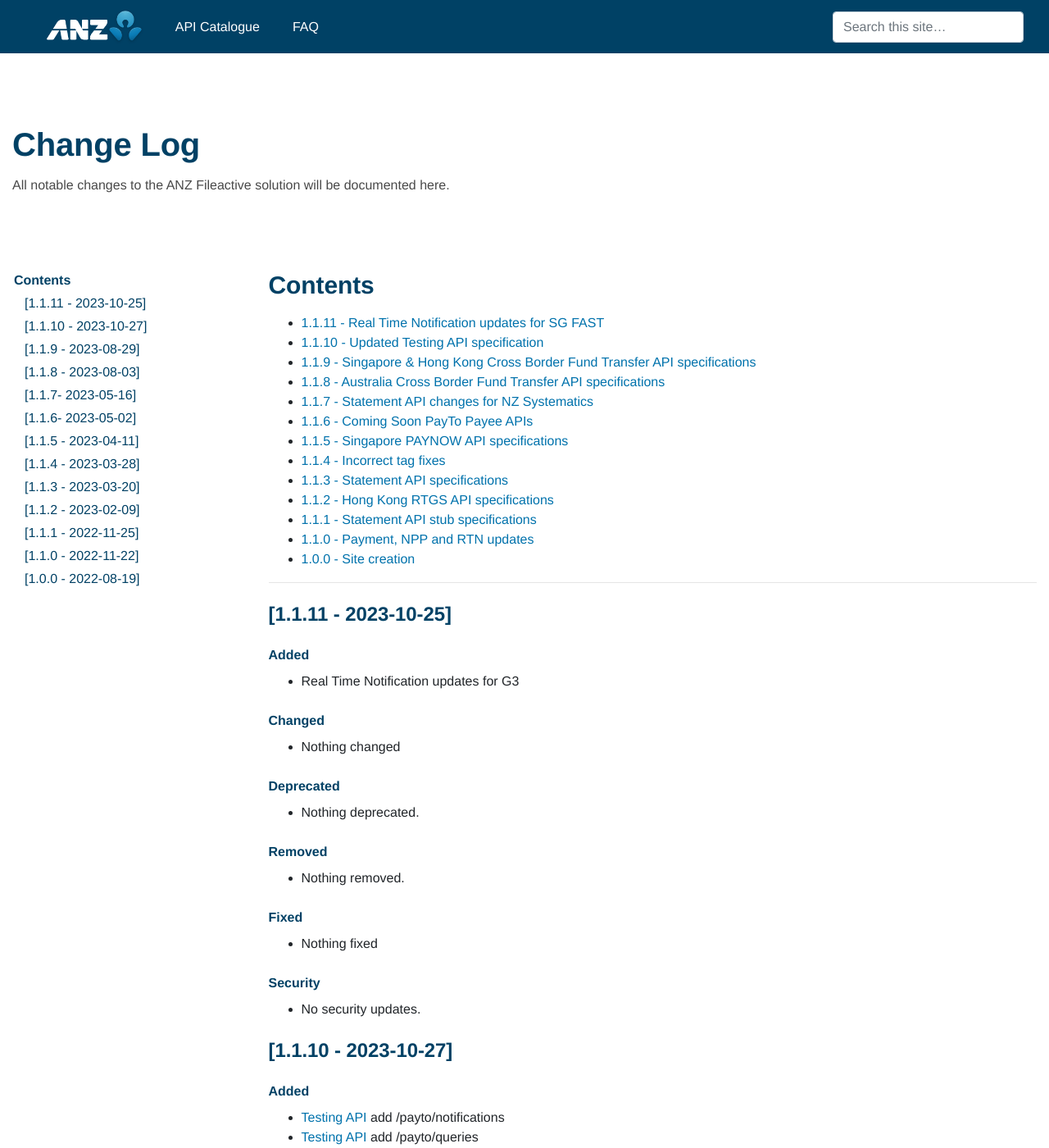
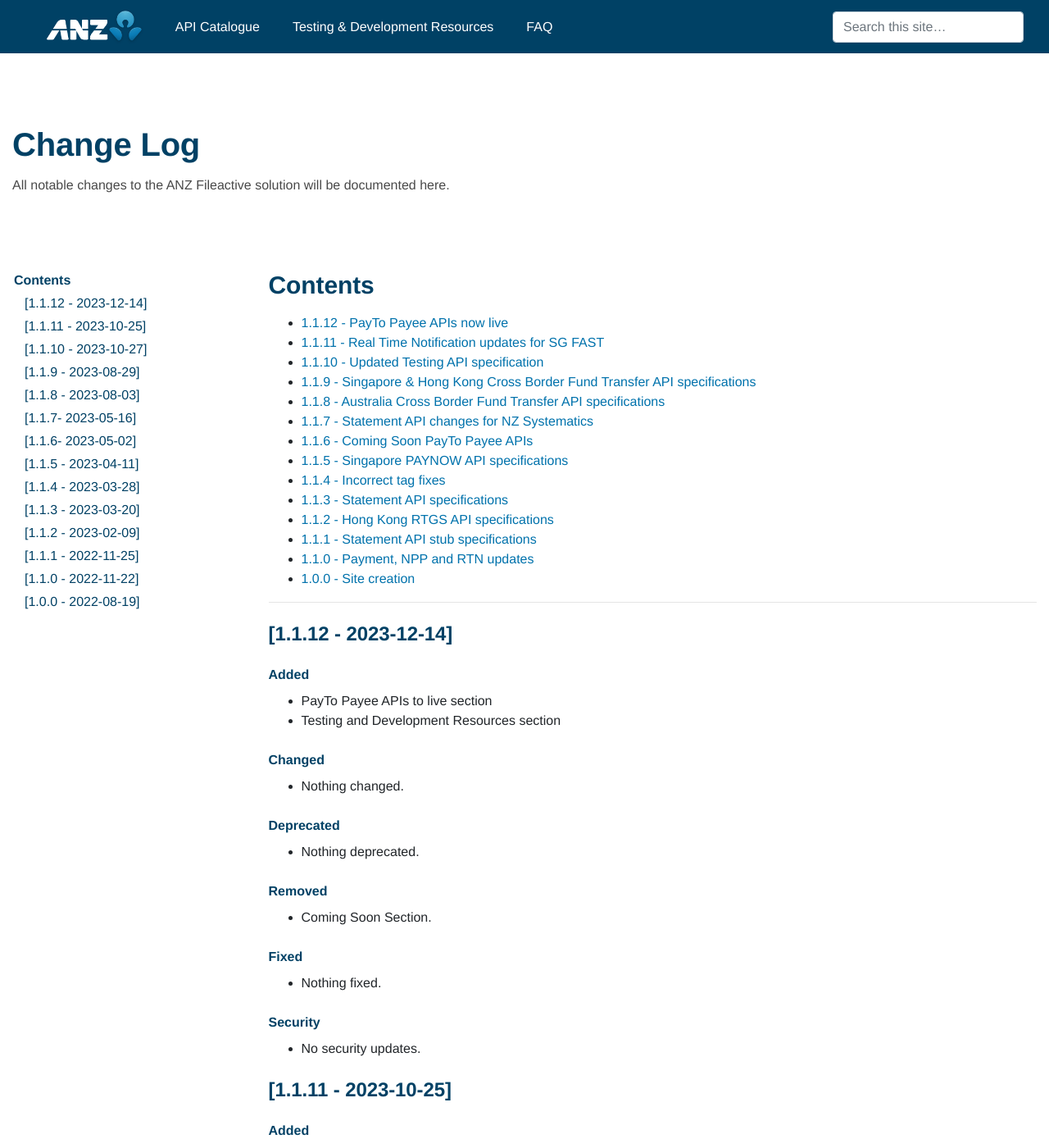
Before and after one commit to anz-insto/anz-insto.github.io, a Jekyll site: the page built from pages/changelog.md, in a window 1280 px wide and 1400 px high. Shown: the whole window at 82% size. Built offline with Jekyll 4.4.1, drawn with Linux system fonts in a browser that asks for light colours.

Commit message:
NPC-2432 PayTo APIs Gone Live (#22)

```diff
--- a/_data/navigation.yaml
+++ b/_data/navigation.yaml
@@ -1,5 +1,7 @@
 - title: API Catalogue
   url: /#api-catalogue
   group: api
+- title: Testing & Development Resources
+  url: /#testing-and-development-resources
 - title: FAQ
   url: /#faq
--- a/pages/changelog.md
+++ b/pages/changelog.md
@@ -8,6 +8,7 @@
 
 ## Contents
 
+- [1.1.12 - PayTo Payee APIs now live](#1.1.12)
 - [1.1.11 - Real Time Notification updates for SG FAST](#1.1.11)
 - [1.1.10 - Updated Testing API specification](#1.1.10)
 - [1.1.9 - Singapore & Hong Kong Cross Border Fund Transfer API specifications](#1.1.9)
@@ -23,6 +24,29 @@
 - [1.0.0 - Site creation](#1.0.0)
 
 ---
+<a name="1.1.12"></a>
+
+### [1.1.12 - 2023-12-14]
+
+#### Added
+- PayTo Payee APIs to live section
+- Testing and Development Resources section
+
+#### Changed
+- Nothing changed.
+
+#### Deprecated
+- Nothing deprecated.
+
+#### Removed
+- Coming Soon Section.
+
+#### Fixed
+- Nothing fixed.
+
+#### Security
+- No security updates.
+
 <a name="1.1.11"></a>
 
 ### [1.1.11 - 2023-10-25]
```
Also changed, not shown: _data/additional-resources-cards.yaml (added, +19 -0 lines), _data/api-cards.yaml (+8 -16 lines), _includes/catalogue-additional-resources.html (added, +17 -0 lines).
